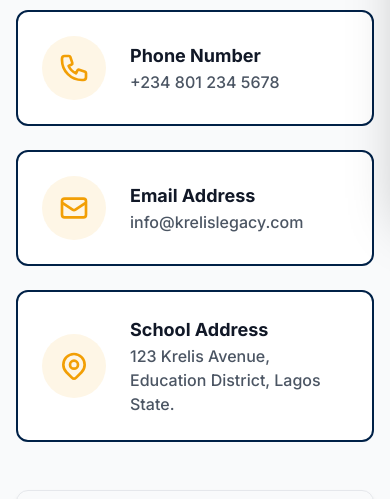
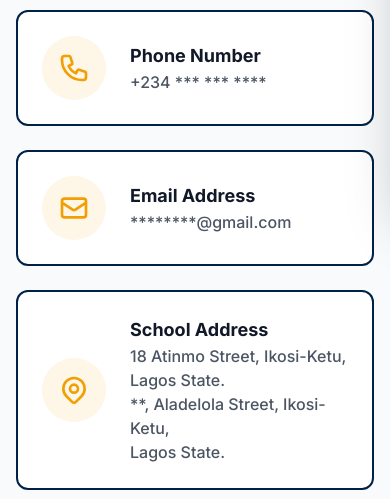
Before and after one commit to Su-projector/Krelis-Legacy-School, a Next.js app: page /contact in a window 390 px wide. Shown: the part 634-1133 px from the top of the page. Built offline with nearby package versions, Linux system fonts and the light colour scheme; grey boxes are pictures that could not be loaded.

Commit message:
Phone & Email Prepared

```diff
--- a/app/contact/page.tsx
+++ b/app/contact/page.tsx
@@ -30,7 +30,7 @@ export default function ContactPage() {
 
                             {/* Phone */}
                             <a
-                                href="tel:+2348012345678"
+                                href="tel:+234***********"
                                 className="flex items-center p-6 bg-white border-2 border-navy-500 rounded-xl hover:shadow-lg transition-shadow group"
                             >
                                 <div className="p-4 bg-orange-50 rounded-full mr-6 group-hover:bg-orange-100 transition-colors">
@@ -40,13 +40,13 @@ export default function ContactPage() {
                                 </div>
                                 <div>
                                     <h3 className="text-lg font-bold text-gray-900">Phone Number</h3>
-                                    <p className="text-gray-600 font-medium">+234 801 234 5678</p>
+                                    <p className="text-gray-600 font-medium">+234 *** *** ****</p>
                                 </div>
                             </a>
 
                             {/* Email */}
                             <a
-                                href="mailto:info@krelislegacy.com"
+                                href="mailto:**********@gmail.com"
                                 className="flex items-center p-6 bg-white border-2 border-navy-500 rounded-xl hover:shadow-lg transition-shadow group"
                             >
                                 <div className="p-4 bg-orange-50 rounded-full mr-6 group-hover:bg-orange-100 transition-colors">
@@ -56,7 +56,7 @@ export default function ContactPage() {
                                 </div>
                                 <div>
                                     <h3 className="text-lg font-bold text-gray-900">Email Address</h3>
-                                    <p className="text-gray-600 font-medium">info@krelislegacy.com</p>
+                                    <p className="text-gray-600 font-medium">********@gmail.com</p>
                                 </div>
                             </a>
 
@@ -76,8 +76,10 @@ export default function ContactPage() {
                                 <div>
                                     <h3 className="text-lg font-bold text-gray-900">School Address</h3>
                                     <p className="text-gray-600 font-medium">
-                                        123 Krelis Avenue, <br />
-                                        Education District, Lagos State.
+                                        18 Atinmo Street, Ikosi-Ketu,<br />
+                                        Lagos State.<br />
+                                        **, Aladelola Street, Ikosi-Ketu,<br />
+                                        Lagos State.
                                     </p>
                                 </div>
                             </a>
```
